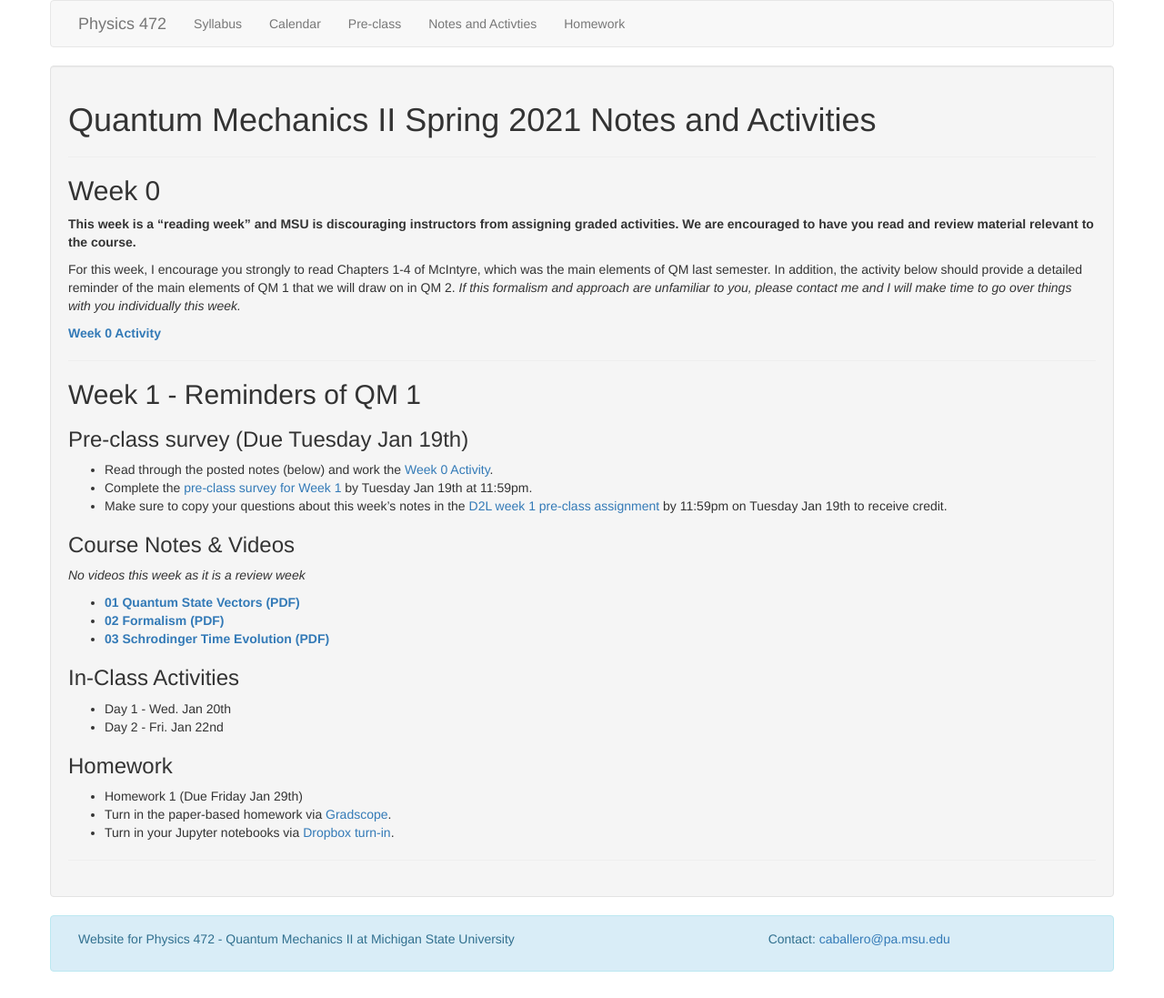
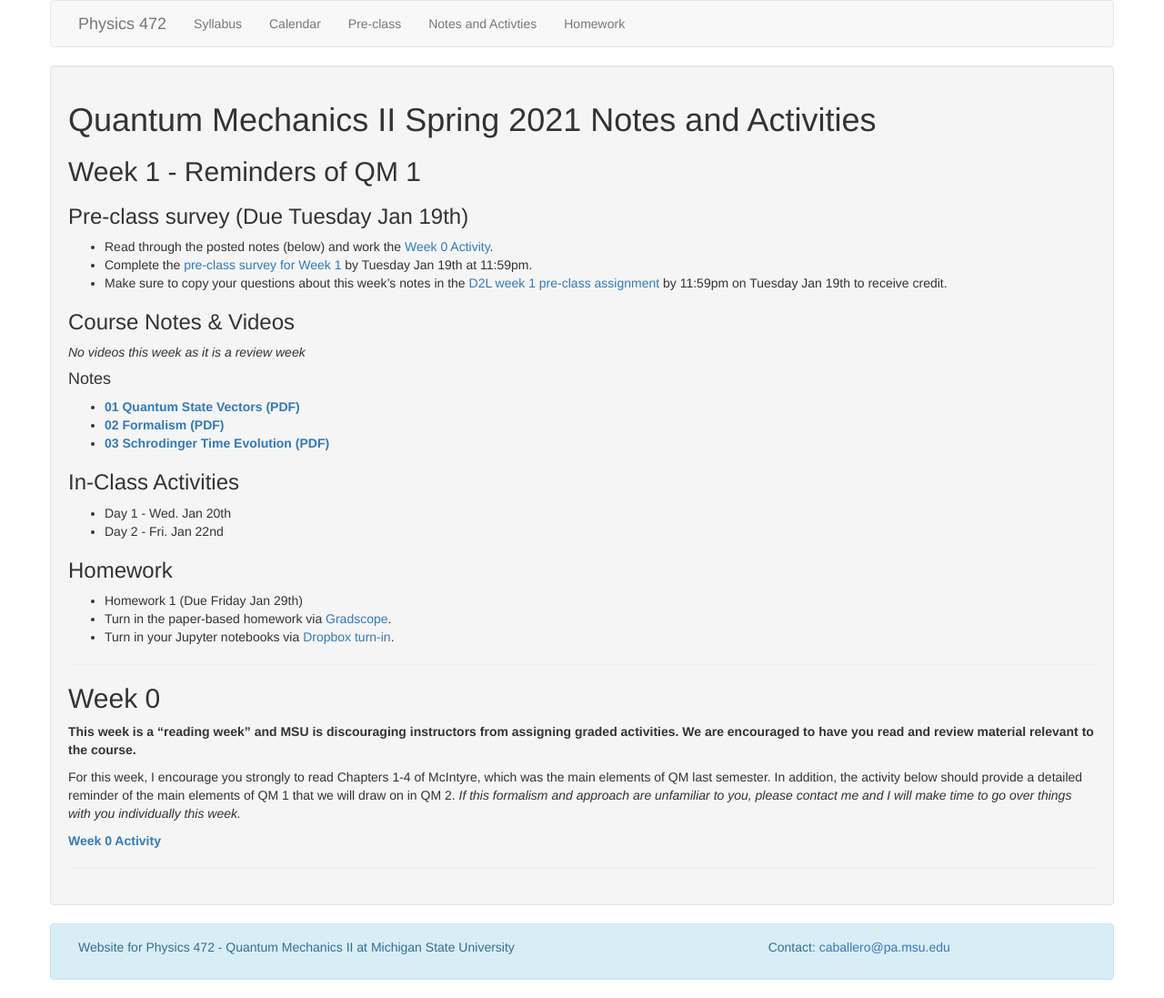
Before and after one commit to dannycab/phy472msu_s2021, a Jekyll site: the page built from notes/index.md, in a window 1280 px wide. Shown: the whole page at 91% size. Built offline with Jekyll 4.4.1, drawn with Linux system fonts in a browser that asks for light colours; some of the changed lines change nothing that is shown.

Commit message:
added handwritten notes; prepped week 2 outline; commented out for now

```diff
--- a/notes/index.md
+++ b/notes/index.md
@@ -5,18 +5,41 @@
 use_math: true
 ---
 
+<!-- ## Week 2 - 1D Wavefunctions and the Infinite Square Well
 
-----
+### Pre-class survey (Due Sunday Jan 24th)
 
-## Week 0
+* Read through the posted notes and watch the posted videos (below).
+* Complete the [pre-class survey for Week 2](https://msu.co1.qualtrics.com/jfe/form/SV_6gSvFNnmkbUANOl) by Sunday Jan 24th at 11:59pm.
+* Make sure to copy your questions about this week's notes in the [D2L week 2 pre-class assignment](https://d2l.msu.edu) by 11:59pm on Sunday Jan 24th to receive credit.
 
-**This week is a "reading week" and MSU is discouraging instructors from assigning graded activities. We are encouraged to have you read and review material relevant to the course.**
+### Course Notes & Videos
 
-For this week, I encourage you strongly to read Chapters 1-4 of McIntyre, which was the main elements of QM last semester. In addition, the activity below should provide a detailed reminder of the main elements of QM 1 that we will draw on in QM 2. *If this formalism and approach are unfamiliar to you, please contact me and I will make time to go over things with you individually this week.*
+#### Videos
 
-[**Week 0 Activity**](week0.html)
+* [**1D Wavefunctions and the Energy Eigenvalue (YouTube)**]()
+* [**Properties of 1D Wavefunctions (YouTube)**]()
+* [**The Infinite Square Well (YouTube)**]()
 
-----
+#### Notes
+
+* [**04 Wavefunctions (PDF)**](./handwritten/04 - Wavefunctions.pdf)
+* [**05 Infinite Square Well (PDF)**](./handwritten/05 - Infinite Square Well.pdf)
+
+### In-Class Activities
+
+* Day 3 - Mon. Jan 25th
+* Day 4 - Wed. Jan 27th
+* Day 5 - Fri. Jan. 29th
+
+### Homework
+
+* Homework 1 (Due Friday Jan 29th)
+* Turn in the paper-based homework via [Gradscope](https://www.gradescope.com/).
+* Turn in your Jupyter notebooks via [Dropbox turn-in](https://www.dropbox.com/request/u3J2phx9zlkCZXfpzJaR).
+
+
+---- -->
 
 ## Week 1 - Reminders of QM 1
 
@@ -29,6 +52,8 @@
 ### Course Notes & Videos
 
 *No videos this week as it is a review week*
+
+#### Notes
 
 * [**01 Quantum State Vectors (PDF)**](./handwritten/01 - Quantum State Vectors.pdf)
 * [**02 Formalism (PDF)**](./handwritten/02 - Formalism.pdf)
@@ -45,5 +70,14 @@
 * Turn in the paper-based homework via [Gradscope](https://www.gradescope.com/).
 * Turn in your Jupyter notebooks via [Dropbox turn-in](https://www.dropbox.com/request/u3J2phx9zlkCZXfpzJaR).
 
+----
+
+## Week 0
+
+**This week is a "reading week" and MSU is discouraging instructors from assigning graded activities. We are encouraged to have you read and review material relevant to the course.**
+
+For this week, I encourage you strongly to read Chapters 1-4 of McIntyre, which was the main elements of QM last semester. In addition, the activity below should provide a detailed reminder of the main elements of QM 1 that we will draw on in QM 2. *If this formalism and approach are unfamiliar to you, please contact me and I will make time to go over things with you individually this week.*
+
+[**Week 0 Activity**](week0.html)
 
 ----
```
Also changed, not shown: 2 other files.
